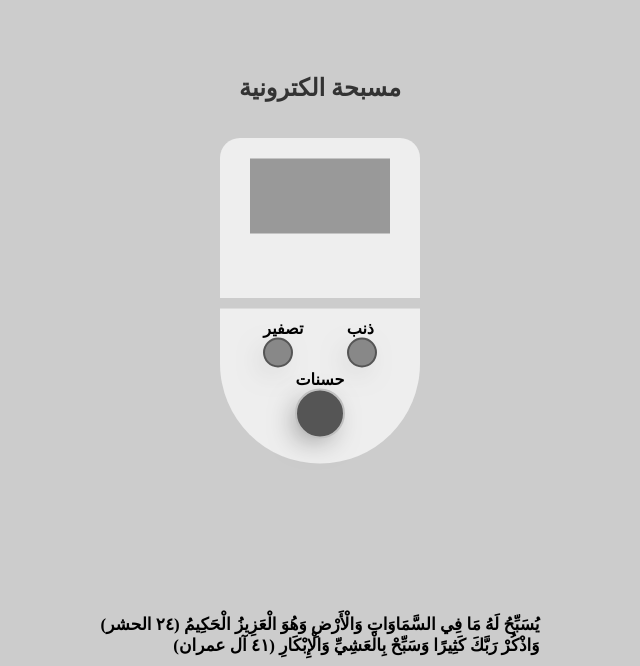
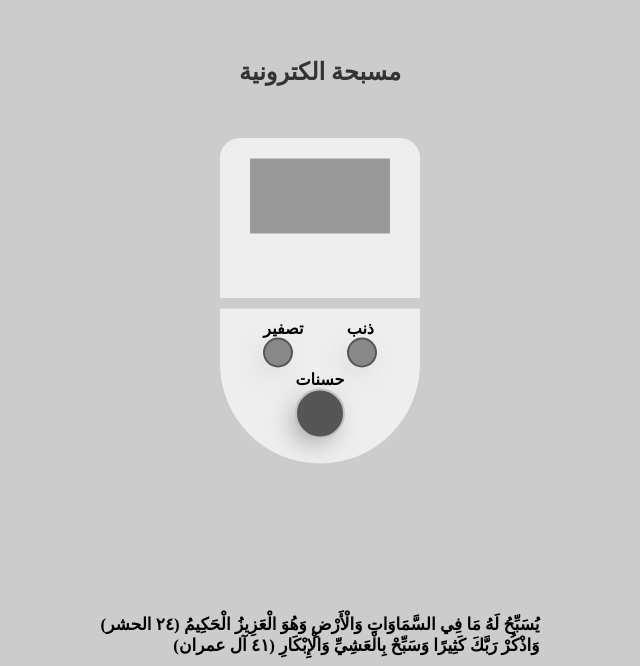
Before and after one commit to midoyousef/masbaha, a plain HTML site: page index.html in a window 1280 px wide. Shown: the part 134-800 px from the top of the page, without its empty margins (320-960 px from the left). Drawn offline with Linux system fonts and the light colour scheme.

Commit message:
Update style.css

```diff
--- a/css/style.css
+++ b/css/style.css
@@ -11,7 +11,7 @@ body {
     position: absolute;
     text-align: center;
     color: #333;
-    top: 26%;
+    top: 24%;
     left: 50%;
     transform: translateX(-50%);
 }
```
